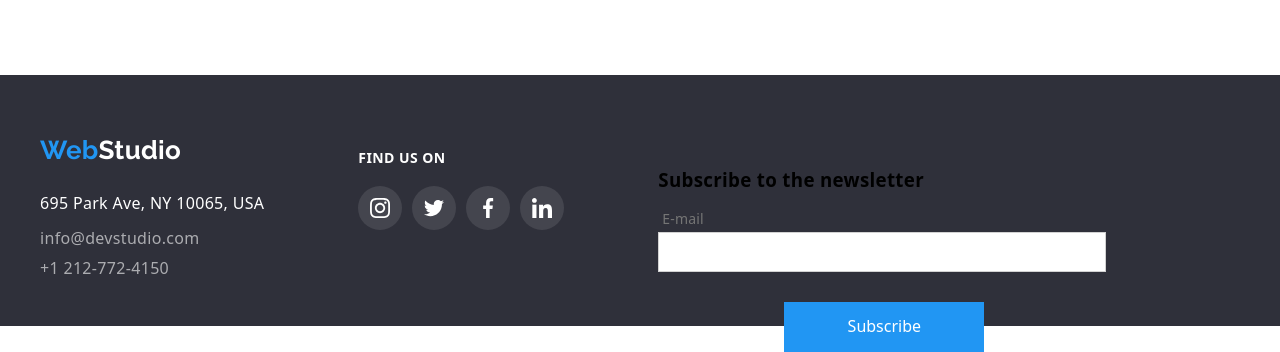
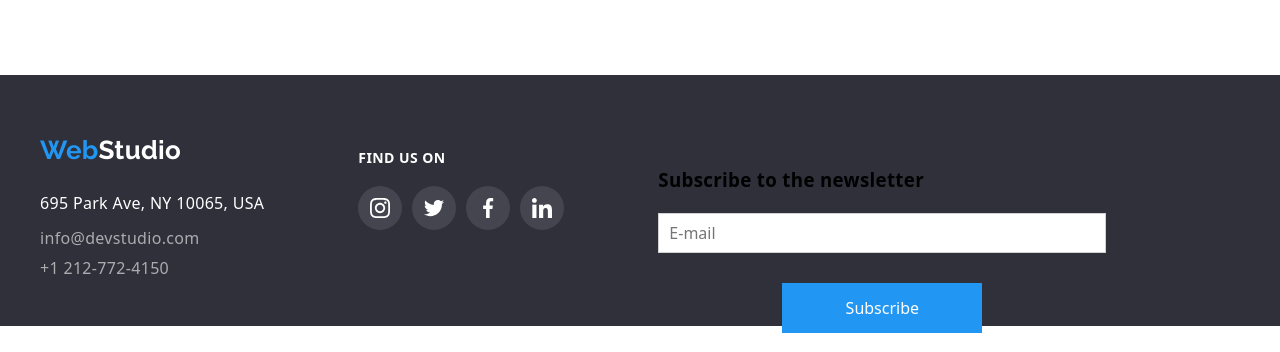
Before and after one commit to bihoi-giulia/goit-markup-hw-05, a plain HTML site: page index.html in a window 1280 px wide. Shown: the part 2587-2939 px from the top of the page. Drawn offline with nearby package versions, Linux system fonts and the light colour scheme.

Commit message:
no label

```diff
--- a/index.html
+++ b/index.html
@@ -499,10 +499,13 @@
         </div>
         <div class="social-section">
           <h3>Subscribe to the newsletter</h3>
-          <label class="label-text" for="e-mail "
-            >E-mail<br />
-            <input class="input-field" type="e-mail" name="e-mail" />
-          </label>
+
+          <input
+            class="input-field"
+            type="e-mail"
+            name="e-mail"
+            placeholder="E-mail"
+          />
           <button type="submit" class="btn">Subscribe</button>
         </div>
       </section>
```
